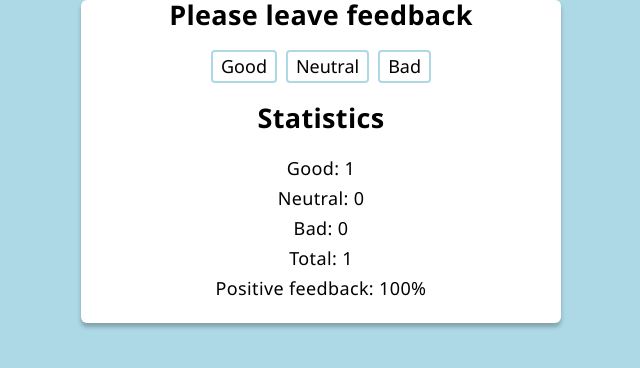
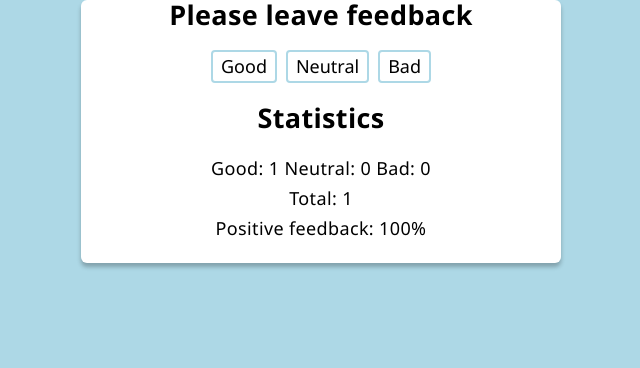
Before and after one commit to SergiusNahnoinyi/goit-react-hw-02-feedback, a React (Create React App) app: page / in a window 1280 px wide. Both pictures are taken after a click on the button "Good". Shown: the top 368 px of the page, without its empty margins (319-959 px from the left). Built offline with nearby package versions, Linux system fonts and the light colour scheme; the HTML template or start-up script is replaced by a standard one.

Commit message:
Стилизирует компонент Statistics

```diff
--- a/src/components/Statistics/Statistics.js
+++ b/src/components/Statistics/Statistics.js
@@ -1,9 +1,10 @@
 import PropTypes from 'prop-types';
+import s from './Statistics.module.css';
 
 export default function Statistics({ state, total, positivePercentage }) {
   return (
     <div className="statistics-container">
-      <ul className="list">
+      <ul className={s.list}>
         {Object.entries(state).map(([key, value]) => {
           return (
             <li key={key} className="item">
--- /dev/null
+++ b/src/components/Statistics/Statistics.module.css
@@ -0,0 +1,5 @@
+.list {
+  width: 220px;
+  display: inline-flex;
+  justify-content: space-between;
+}
```
